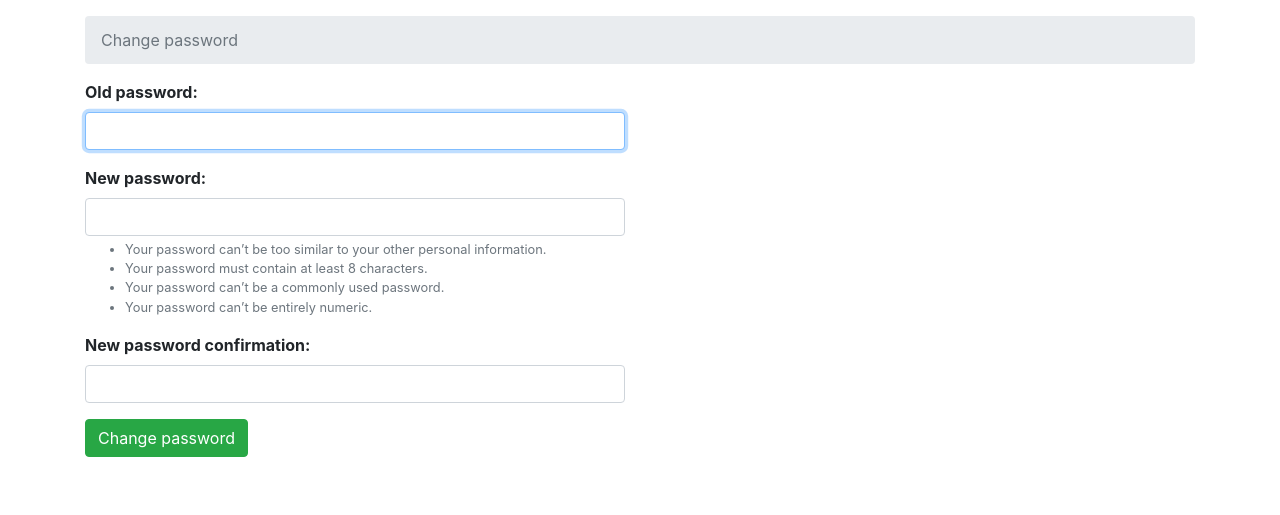
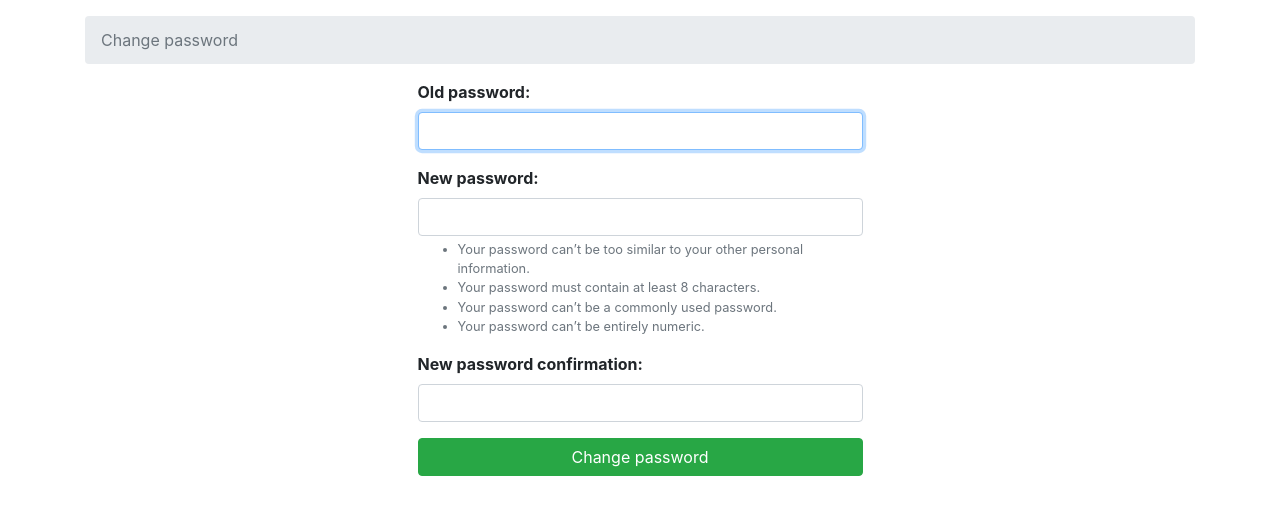
Before and after one commit to kanishka-linux/reminiscence, a Django app: page /settings/password/ in a window 1280 px wide. Shown: the part 70-585 px from the top of the page. Run offline with Django 3.2, Linux system fonts and the light colour scheme; the visitor is signed in with stand-in values (Sample User, id 1); parts of the project's set-up code (start-up, migrations or seed data) failed here and were passed over; some libraries are stand-ins or nearby versions.

Commit message:
modify password change template

```diff
--- a/templates/password_change.html
+++ b/templates/password_change.html
@@ -7,13 +7,14 @@
 {% endblock %}
 
 {% block content %}
-  <div class="row">
-    <div class="col-lg-6 col-md-8 col-sm-10">
+
+  <div class="row justify-content-center">
+    <div class="col-lg-5 col-md-10 col-sm-12">
       <form method="post" novalidate>
         {% csrf_token %}
         {% include 'includes/form.html' %}
-        <button type="submit" class="btn btn-success">Change password</button>
+        <button type="submit" class="btn btn-success btn-block">Change password</button>
       </form>
-    </div>
   </div>
+</div>
 {% endblock %}
```
